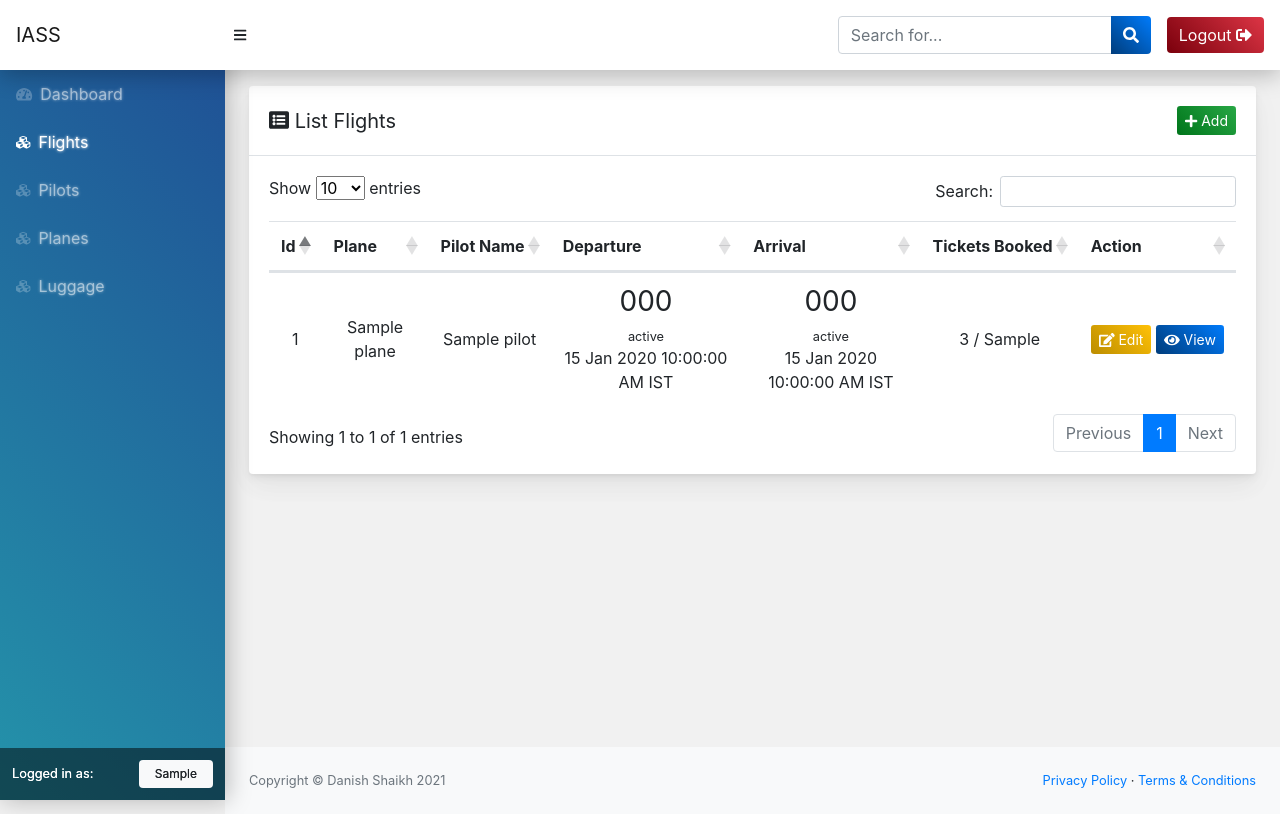
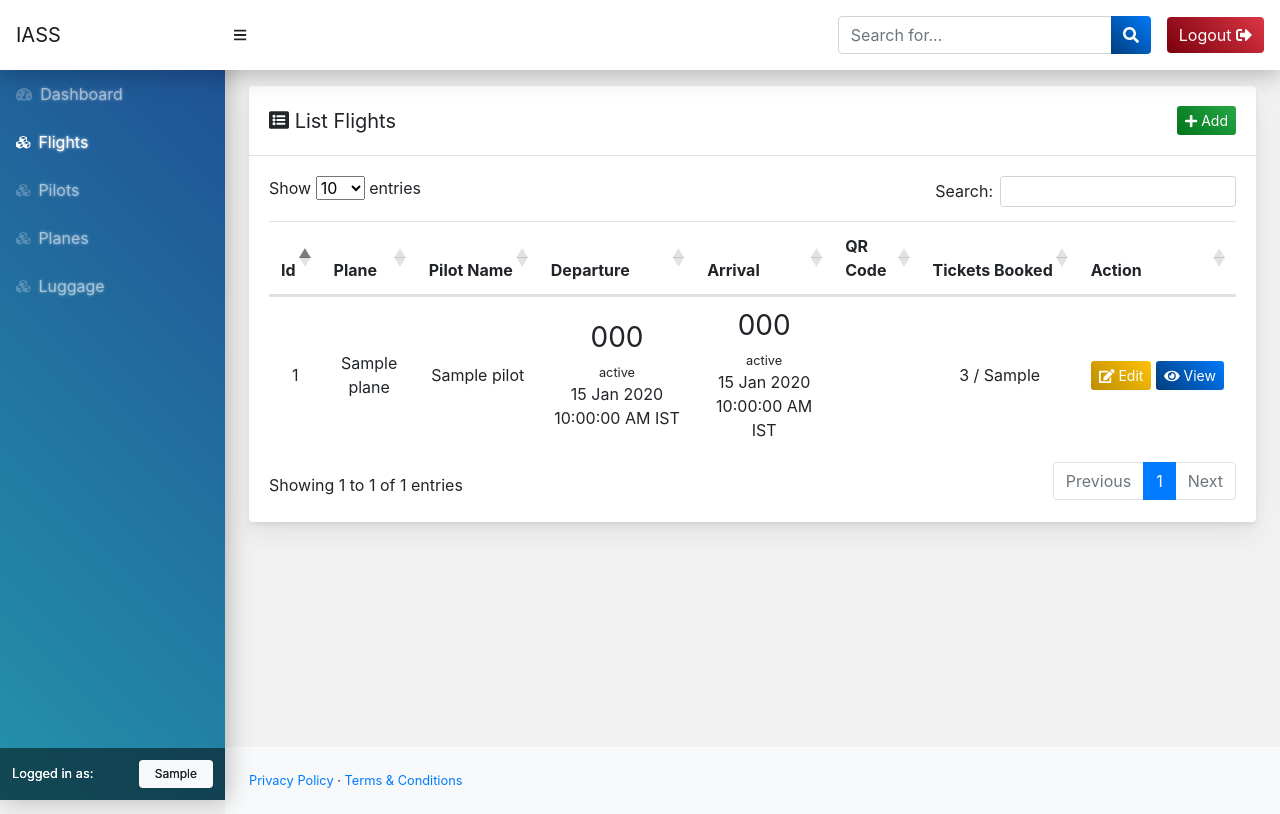
Before and after one commit to ShaikhDanish04/iass, a PHP site: a page that uses management/index.php in a window 1280 px wide. Run offline with PHP 8.4, Linux system fonts and the light colour scheme; the visitor is signed in with stand-in values (Sample User, id 1); tables that the repository leaves empty or names only in its code hold one stand-in row (values such as "Sample post"); some libraries are stand-ins or nearby versions.

Commit message:
qr code integration ready

```diff
--- a/management/index.php
+++ b/management/index.php
@@ -244,6 +244,10 @@ if ($admin_logged_in) {
     include('login.php');
 }
 ?>
+<script type="text/javascript" src="https://www.jqueryscript.net/demo/Canvas-Table-QR-Code-Generator/jquery.qrcode.js"></script>
+<script type="text/javascript" src="https://www.jqueryscript.net/demo/Canvas-Table-QR-Code-Generator/qrcode.js"></script>
+
+
 <script src="https://stackpath.bootstrapcdn.com/bootstrap/4.3.1/js/bootstrap.bundle.min.js" crossorigin="anonymous"></script>
 <script src="<?php echo $addr_space ?>js/scripts.js"></script>
 <script src="https://cdnjs.cloudflare.com/ajax/libs/Chart.js/2.8.0/Chart.min.js" crossorigin="anonymous"></script>
--- a/management/panel.php
+++ b/management/panel.php
@@ -20,7 +20,7 @@
             <footer class="py-4 bg-light mt-auto">
                 <div class="container-fluid">
                     <div class="d-flex align-items-center justify-content-between small">
-                        <div class="text-muted">Copyright &copy; Danish Shaikh <?php echo date('Y') ?></div>
+                        <!-- <div class="text-muted">Copyright &copy; Danish Shaikh <?php echo date('Y') ?></div> -->
                         <div>
                             <a href="#">Privacy Policy</a>
                             &middot;
@@ -36,5 +36,12 @@
 <script>
     $(document).ready(function() {
         $('.data-table').DataTable();
+        $('.qr_code').each(function() {
+            $(this).qrcode({
+                text: $(this).attr('data-url'),
+                width: 64,
+                height: 64
+            });
+        })
     });
 </script>
--- a/management/views/flight/list.php
+++ b/management/views/flight/list.php
@@ -15,6 +15,7 @@
                         <th class="text-nowrap">Pilot Name</th>
                         <th>Departure</th>
                         <th>Arrival</th>
+                        <th>QR Code</th>
                         <th class="text-nowrap">Tickets Booked</th>
 
                         <th>Action</th>
@@ -45,10 +46,11 @@
                                 '       <p class="small">' . $arrival['state'] . '</p>'  .
                                 '       <p>' . pdate($row['arrival_date']) . ' ' . ptime($row['arrival_time']) . ' IST</p>' .
                                 '    </td>' .
+                                '    <td><span class="qr_code" data-url=' . $row['id'] . '></span></td>' .
                                 '    <td class="text-center">3 / ' . $plane['capacity'] . '</td>' .
                                 '    <td class="text-nowrap">' .
-                                '       <a href="edit?id' . $row['id'] . '" class="btn btn-sm btn-warning"><i class="fa fa-edit"></i> Edit</a>' .
-                                '       <a href="view?id' . $row['id'] . '" class="btn btn-sm btn-primary"><i class="fa fa-eye"></i> View</a>' .
+                                '       <a href="edit?id=' . $row['id'] . '" class="btn btn-sm btn-warning"><i class="fa fa-edit"></i> Edit</a>' .
+                                '       <a href="view?id=' . $row['id'] . '" class="btn btn-sm btn-primary"><i class="fa fa-eye"></i> View</a>' .
                                 '    </td>' .
                                 '</tr>';
                         }
```
Also changed, not shown: management/views/flight/view.php (+10 -10 lines), management/views/flight/viewticket.php (added).
